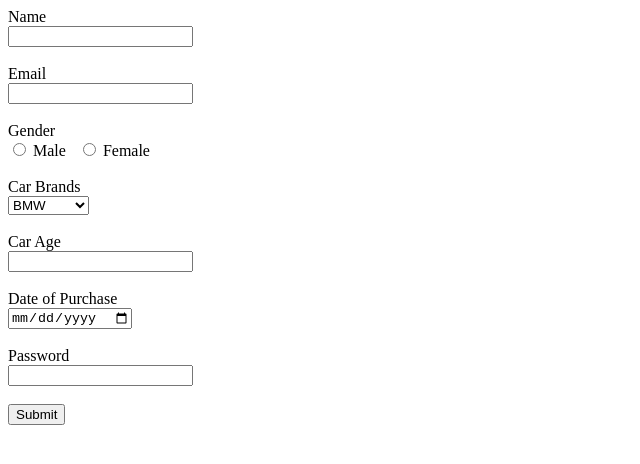
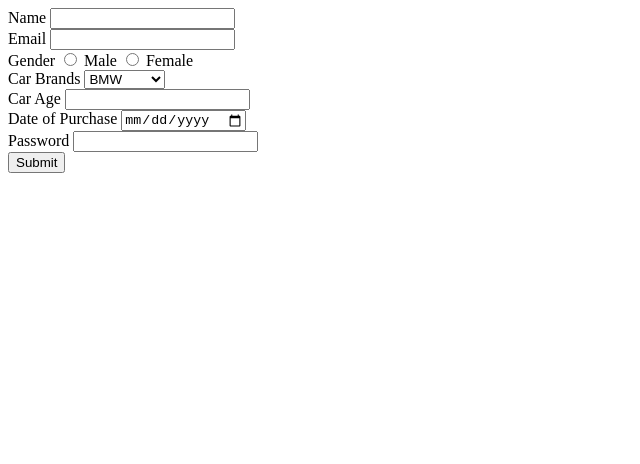
Before and after one commit to acciojob/car-insurance-form-Dhananjay-Chaudhary, a website: page main.html in a window 1280 px wide. Shown: the whole page, without its empty margins (0-640 px from the left). Drawn offline with Linux system fonts and the light colour scheme.

Commit message:
created a submission

```diff
--- a/main.html
+++ b/main.html
@@ -8,26 +8,26 @@
 
 <body>
 	<form action="" method="post">
-		<label for="name">Name</label><br>
-		<input type="text" name="name" value="" id="name" ><br><br>
-		<label for="email">Email</label><br>
-		<input type="email" name="email" value="" id="email" ><br><br>
-		<label for="gender">Gender</label><br>
-		<input type="radio" id="gender" name="gender" required> Male&nbsp;&nbsp;
-		<input type="radio" id="gender" name="gender" required> Female<br><br>
-		<label for=""cars"">Car Brands</label><br>
+		<label for="name">Name</label>
+		<input type="text" name="name" id="name" ><br>
+		<label for="email">Email</label>
+		<input type="email" name="email" id="email" ><br>
+		<label for="gender">Gender</label>
+		<input type="radio" id="gender" name="gender" required> Male
+		<input type="radio" id="gender" name="gender" required> Female<br>
+		<label for=""cars"">Car Brands</label>
 		<select id="cars">
 			<option value="BMW">BMW</option>
 			<option value="Audi">Audi</option>
 			<option value="Mercedez">Mercedez</option>
-		</select><br><br>
-		<label for="carage">Car Age</label><br>
-		<input type="number" id="carage" ><br><br>
-		<label for="dop">Date of Purchase</label><br>
-		<input type="date" id="dop" ><br><br>
-		<label for="password">Password</label><br>
-		<input type="password" id="password" ><br><br>
-		<input type="submit" id="btn" value="Submit" ><br><br>
+		</select><br>
+		<label for="carage">Car Age</label>
+		<input type="number" id="carage" ><br>
+		<label for="dop">Date of Purchase</label>
+		<input type="date" id="dop" ><br>
+		<label for="password">Password</label>
+		<input type="password" id="password" ><br>
+		<input type="submit" id="btn" value="Submit" >
 	</form>
     <script type="text/javascript" src="./script.js">
 </script>
```
